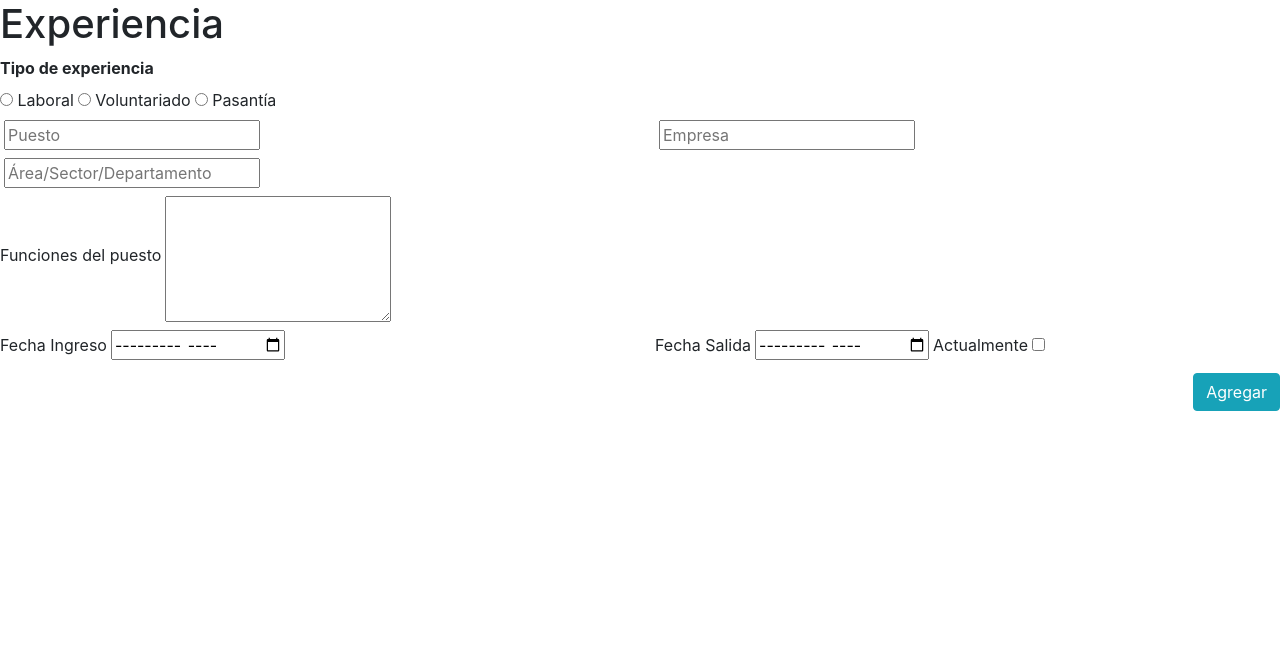
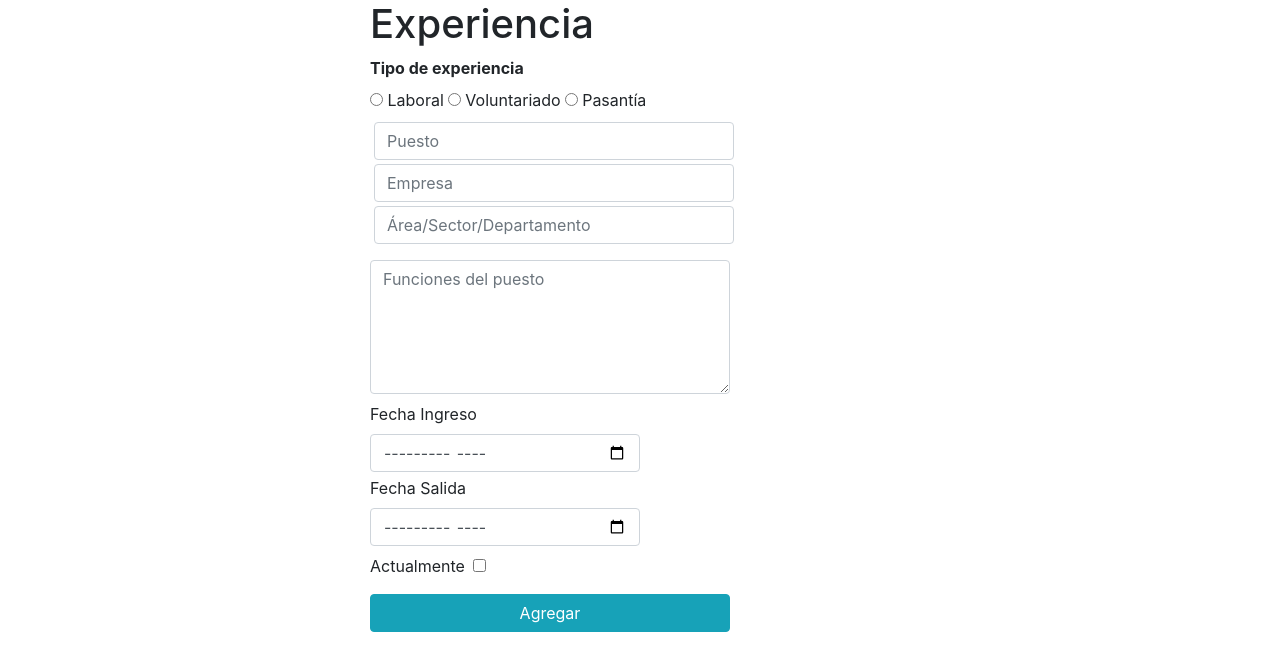
Before and after one commit to rajcespedes/cv, a React (Create React App) app: page / in a window 1280 px wide. Both pictures are taken after typing "Sample", "Sample", "Sample", "Sample", "Sample", "Sample" into the empty fields and a click on the button "Submit". Shown: the top 670 px of the page. Built offline with nearby package versions, Linux system fonts and the light colour scheme.

Commit message:
Updating files after last commit

```diff
--- a/src/experiencia.js
+++ b/src/experiencia.js
@@ -49,7 +49,6 @@ export default class Experiencia extends Component {
         console.log(this.props.location.state.passDatos);
     }
 
-
     onChangePuesto(e){
         this.setState({
             puesto: e.target.value
@@ -70,9 +69,11 @@ export default class Experiencia extends Component {
     }
 
     onChangeFechaIngreso(e){
-        console.log(new Date(e.target.value+ "  ").toLocaleDateString('en-US') > new Date().getMonth()+1 + "/" + new Date().getDay()  + "/" + new Date().getFullYear());
+        console.log(new Date(e.target.value+ "  ").toLocaleDateString('en-US') >
+        new Date().getMonth()+1 + "/" + new Date().getDay()  + "/" + new Date().getFullYear());
 
-        if(new Date(e.target.value+ " ").toLocaleDateString('en-US') > new Date().getMonth()+1 + "/" + new Date().getDay()  + "/" + new Date().getFullYear()){
+        if(new Date(e.target.value+ " ").toLocaleDateString('en-US') >
+            new Date().getMonth()+1 + "/" + new Date().getDay()  + "/" + new Date().getFullYear()){
             alert("Fecha de inicio no puede ser mayor al día de hoy.");
             this.setState({
                 fechaIngreso: ''
@@ -119,12 +120,7 @@ export default class Experiencia extends Component {
 
     onChangeFunciones(e){
 
-        // var regEx = /\w+/g;
         var regEx = /.+/g;
-
-        // if(!e.target.value) {
-
-        // }
 
         this.setState({
             funciones: e.target.value.match(regEx),
@@ -259,7 +255,6 @@ export default class Experiencia extends Component {
                 />
             );
 
-
             prePasantiaList.unshift(
                 {
                     pasantiaPuesto: this.state.puesto,
@@ -271,7 +266,6 @@ export default class Experiencia extends Component {
                 }
 
             );
-
 
             this.setState({
                 pasantia: listPasantia,
@@ -305,96 +299,84 @@ export default class Experiencia extends Component {
 
     render() {
         return(
-            <div>
+            <div className='container '>
                 <form onSubmit={this.onSubmit}>
-                    <div className="row">
-                        <div className="col">
+                    <div className="row justify-content-center">
+                        <div className="col col-md-6 m-0">
                             <h1>Experiencia</h1>
-                        </div>
 
-                    </div>
-                    <div className="row">
-                        <div className="col mb-2" onChange={this.onChangeTipo}>
-
-                            <label className="font-weight-bold">Tipo de experiencia</label> <br/>
+                            <label className="font-weight-bold">Tipo de experiencia</label>
+                             <br/>
 
                             <input type="radio" name="tipoExperiencia"
                             value='laboral'
-                            // onClick={ () => this.setState({checkLaboral: true })}
-                            checked={this.state.tipo === 'laboral'}
+                            // checked={this.state.tipo === 'laboral'}
                             required
                             /> Laboral
 
                             <input type="radio" name="tipoExperiencia"
                             value='voluntariado' className="ml-1"
-                            // onClick={
-                            //     () => this.setState()
-                                // this.setState({checkVoluntario: true
-                                // }
-                            checked={this.state.tipo === 'voluntariado' }
+                            // checked={this.state.tipo === 'voluntariado' }
                             required
                             /> Voluntariado
 
                             <input type="radio" name="tipoExperiencia"
-                            value='pasantia' className="ml-1"
-                            // onClick={ () => this.setState({checkPasantia: true })}
-                            checked={this.state.tipo === 'pasantia'}
+                            value='pasantia' className="ml-1 mb-3"
+                            // checked={this.state.tipo === 'pasantia'}
                             required
                             /> Pasantía
-                        </div>
-                    </div>
-                    <div className="row">
-                        <div className="col">
+                            {/* <br/> */}
+
                             <input placeholder='Puesto' value={this.state.puesto}
-                            className="ml-1" name='puesto' type="text"
+                            className="ml-1 mb-1 d-block col-md-8 form-control"
+                            name='puesto' type="text"
                             onChange={this.onChangePuesto} required/>
-                        </div>
-                        <div className="col">
-                            <input className="ml-1" value={this.state.empresa}
+
+                            <input className="ml-1 mb-1 d-block col-md-8 form-control"
+                            value={this.state.empresa}
                             placeholder="Empresa" type="text" name="empresa"
                             onChange={this.onChangeEmpresa} required/>
-                        </div>
-                    </div>
-                    <div className="row mt-2">
-                        <div className="col">
-                            {/* <label>Área/Sector/Departamento</label> */}
-                            <input className="ml-1" type="text" value={this.state.area}
+
+                            <input className="ml-1 mb-3 d-block col-md-8 form-control"
+                            type="text" value={this.state.area}
                             placeholder='Área/Sector/Departamento'
                             onChange={this.onChangeArea} name="area" required/>
-                        </div>
-                    </div>
-                    <div className="row my-2">
-                        <div className="col d-flex align-items-center">
-                            <label className="mr-1">Funciones del puesto</label>
+
                             <textarea rows="5" onChange={this.onChangeFunciones}
+                            className="form-control col-md-8 mb-2"
                             value={this.state.algo}
+                            placeholder="Funciones del puesto"
                             name="funciones"></textarea>
-                        </div>
-                    </div>
-                    <div className="row my-2" required>
-                        <div className="col">
-                            <label>Fecha Ingreso</label>
-                            <input className="ml-1" type="month"
+
+                            <label className='d-block'>Fecha Ingreso</label>
+                            <input className="mb-1 col-md-6 form-control d-inline" type="month"
                             onChange={this.onChangeFechaIngreso}
                             value={this.state.fechaIngreso}
                             required/>
-                        </div>
-                        <div className="col">
-                            <label>Fecha Salida</label>
-                            <input className="mx-1" type="month"
+
+                            <br/>
+
+                            <label className='d-block'>Fecha Salida</label>
+                            <input className="mr-2 mb-2 col-md-6 form-control d-inline" type="month"
                             onChange={this.onChangeFechaSalida}
                             value={this.state.fechaSalida}
                             disabled={!this.state.checked}
                             required/>
 
-                            Actualmente <input type="checkbox"
+                            <div className='d-block mb-2'>
+                            <label
+                            // className='d-block'
+                            >Actualmente</label>
+                             <input type="checkbox"
+                             className='ml-2'
                             onChange={this.onChangeActualmente}
                             checked={!this.state.checked}/>
-                        </div>
-                    </div>
-                    <div className="row">
-                        <div className="col d-flex justify-content-end">
-                            <input type="submit" value="Agregar" className="btn btn-info" />
+                            </div>
+                        {/* </div>    */}
+                    {/* </div> */}
+                    {/* <div className="row"> */}
+                        {/* <div className="col d-flex justify-content-end"> */}
+                            <input type="submit" value="Agregar" className="btn btn-info col col-md-8" />
                         </div>
                     </div>
                 </form>
--- a/src/newDemo.js
+++ b/src/newDemo.js
@@ -1,9 +1,5 @@
 import React, {useState} from "react";
 import { useHistory } from 'react-router-dom';
-// import FloatingLabel from "react-bootstrap-floating-label";
-
-
-
 
 
 const NewDemo = () => {
@@ -21,8 +17,6 @@ const NewDemo = () => {
         vehiculo: ''
     });
 
-    // const [ counter , setCounter ] = useState(0);
-
     const { push } = useHistory();
 
     const handleChange = (e) => {
@@ -34,7 +28,7 @@ const NewDemo = () => {
 
     const handleSubmit = (e)=> {
         e.preventDefault();
-        // fetchData();
+
         push({
             pathname: '/experiencia',
             state: {
@@ -52,20 +46,6 @@ const NewDemo = () => {
             }
         });
     }
-
-    // const onChangeNombre = (e) => {
-    //     setNombres({nombre: e.target.value});
-    // }
-
-    // const onChangeApellidos = (e) => {
-    //     set
-    // }
-
-    // var counter = 0;
-
-    // const onClickButton = () => {
-    //     setCounter( counter + 1 );
-    // }
 
     return(
     <div className="container">
@@ -121,7 +101,7 @@ const NewDemo = () => {
 
                         <input onChange={handleChange} type="email"
                         name='email' value={allValues.email}
-                        placeholder="email"
+                        placeholder="eMail"
                         className="form-control mb-2"/>
 
                         <label>Licencia de conducir</label>
```
Also changed, not shown: src/newExperiencia.js (added, +47 -0 lines).
